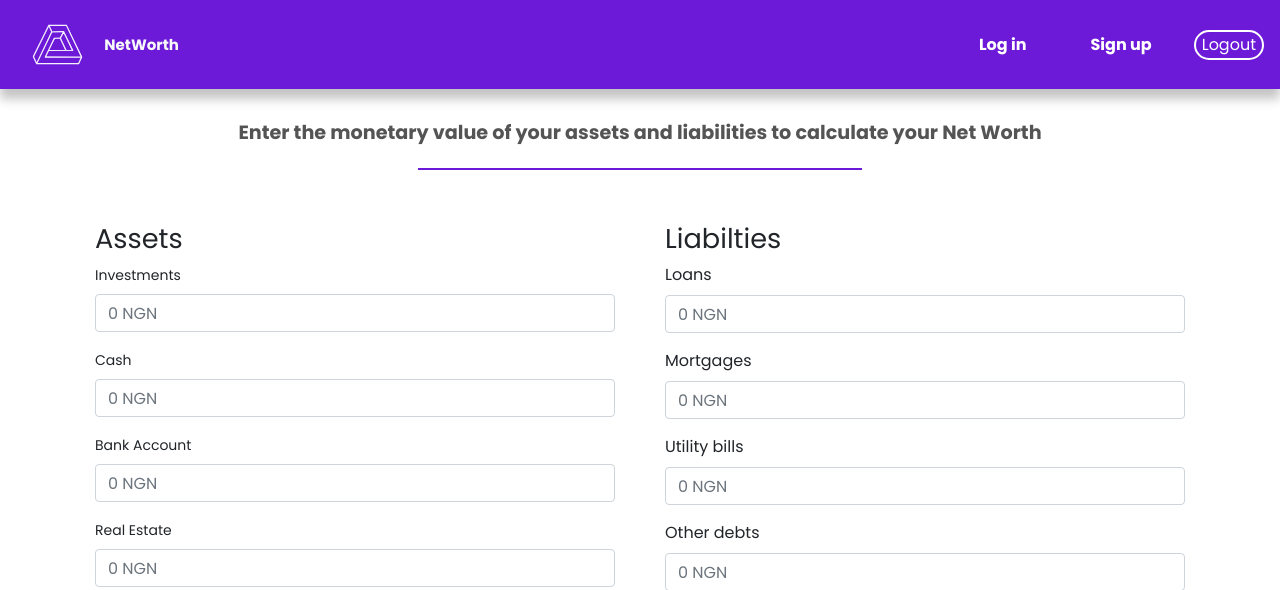
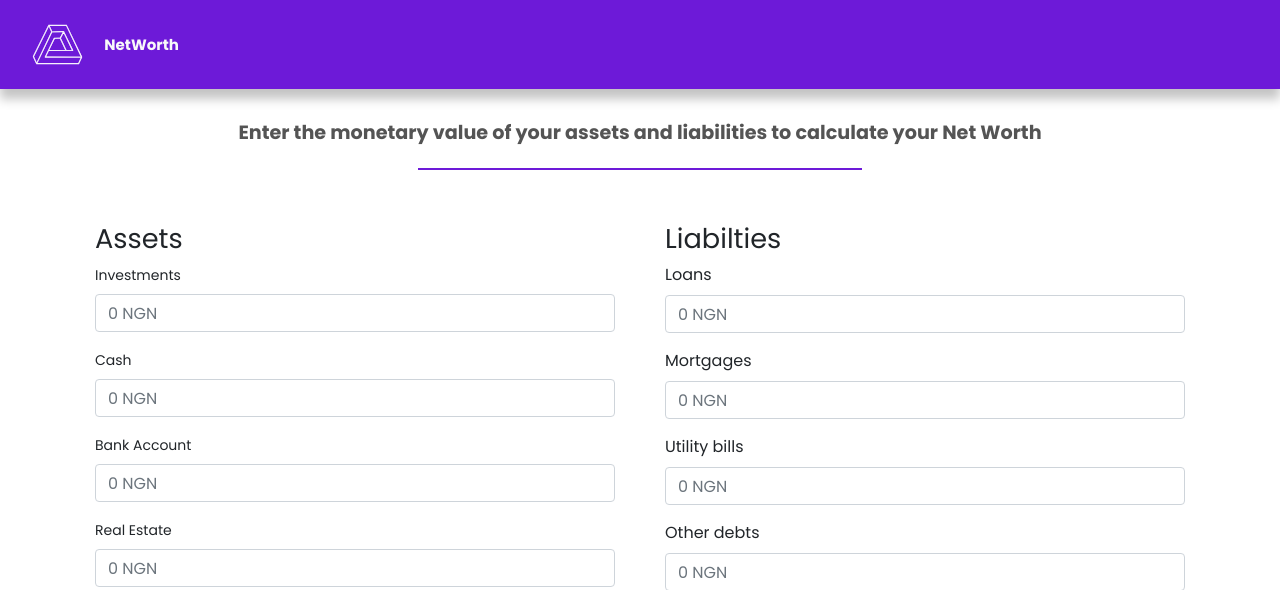
Before and after one commit to hngi/deimos-net-worth-web-app, a PHP site: page /dashboard.php in a window 1280 px wide. Shown: the top 590 px of the page. Run offline with PHP 8.4, Linux system fonts and the light colour scheme; some libraries are stand-ins or nearby versions.

Commit message:
UI Modification

```diff
--- a/css/dashboard.css
+++ b/css/dashboard.css
@@ -84,8 +84,10 @@ main .get-started:hover {
    background-color: #6D1AD8 !important;
    color: #fff !important;
    border:2px solid #fff !important;
-   border-radius: 25px !important;
+   border-radius: 4px !important;
+   padding:5px;
    margin-left: 10px !important;
+
 }
 
 #badge-bg {
--- a/css/navbar.css
+++ b/css/navbar.css
@@ -1,3 +1,7 @@
-.navbar-default .navbar-toggle .icon-bar {
-    background-color: #fff !important;
+.navbar-toggler {
+    border-color: rgb(255, 255, 255) !important;
 }
+
+.navbar-toggler-icon {
+    background-color:#fff !important;
+}
--- a/dashboard.php
+++ b/dashboard.php
@@ -40,22 +40,23 @@ if(isset($_SESSION['success'])){
             <div class="collapse navbar-collapse" id="navbarNav">
             <ul class="navbar-nav ml-auto navbar__menu">
                 <?php if(!isset($username)): ?>
-                <li class="nav-item active">
-                    <button class="m-3 pt-1 pl-3 pr-3 pb-1">Log in</button>
+
+                <?php else: ?>
+                <li class="nav-item">
+                   <span class="dashboard-header-span" style="font-weight:bold;">Hello, <?php echo ucfirst($username);?> &nbsp;</span>
                 </li>
                 <li class="nav-item">
-                    <button class="m-3 pt-1 pl-3 pr-3 pb-1">Sign up</button>
+                   <form action="server.php">
+                        <button type="submit"> &gt; &gt; &nbsp;Logout</button>
+                   </form>
                 </li>
-                <?php else: ?>
-                <li class="nav-item">
-                   <span class="dashboard-header-span">Hello, <?php echo $username;?></span>
-                </li>
+
                 <?php endif; ?>
             </ul>
 
-                <form action="server.php" method="GET">
+                <!-- <form action="server.php" method="GET">
                     <button type="submit" id="btn-css" name="logout">Logout</button>
-                </form>
+                </form> -->
             </div>
         </nav>
     </header>
--- a/login.php
+++ b/login.php
@@ -10,7 +10,7 @@ session_start();
 
 	// connect to database
 
-    $db = mysqli_connect('localhost', 'root', '12345678', 'registration');
+    $db = mysqli_connect('localhost', 'root', '', 'registration');
 
 
     // LOGIN USER
--- a/server.php
+++ b/server.php
@@ -9,7 +9,7 @@
 
 	// connect to database
 
-	$db = mysqli_connect('localhost', 'root', '12345678','registration');
+	$db = mysqli_connect('localhost', 'root', '','registration');
 
 
 	// REGISTER USER
```
